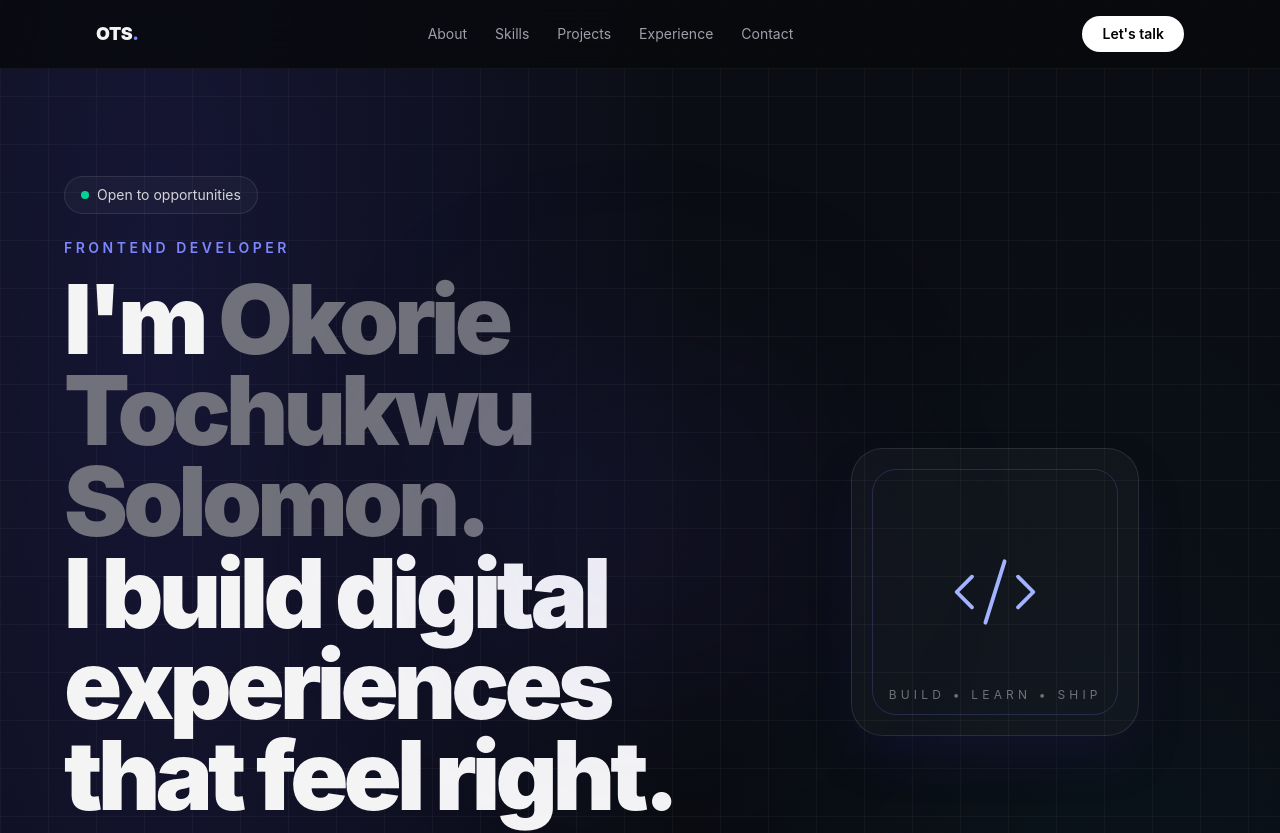
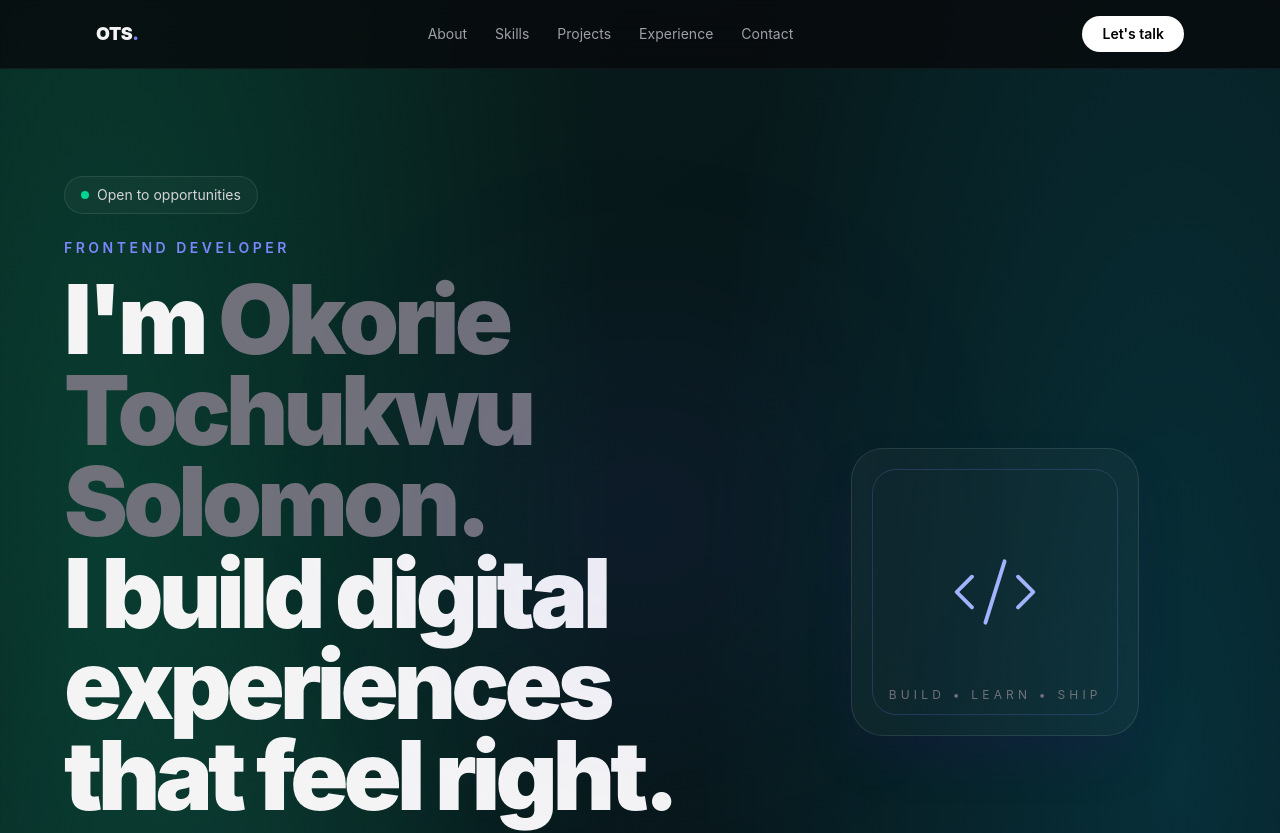
Before and after one commit to TEEKAY-alt403/portfolio.teekay, a React (Vite) app: page / in a window 1280 px wide. Shown: the top 833 px of the page. Built offline with nearby package versions, Linux system fonts and the light colour scheme.

Commit message:
Replace portfolio background with deep emerald aurora

```diff
--- a/src/index.css
+++ b/src/index.css
@@ -3,7 +3,7 @@
 :root {
   font-family: Inter, ui-sans-serif, system-ui, -apple-system, BlinkMacSystemFont, "Segoe UI", sans-serif;
   color: #f5f7fa;
-  background: #08090c;
+  background: #07111b;
   font-synthesis: none;
   text-rendering: optimizeLegibility;
 }
@@ -14,7 +14,11 @@ body { margin: 0; min-width: 320px; background: #08090c; }
 .site-background {
   position: relative;
   isolation: isolate;
-  background: radial-gradient(ellipse at 12% 8%, rgba(79, 70, 229, .16), transparent 34rem), radial-gradient(ellipse at 88% 32%, rgba(14, 165, 233, .07), transparent 30rem), linear-gradient(180deg, #0b0d14 0%, #08090c 42%, #0b0c12 100%);
+  background:
+    radial-gradient(ellipse at 8% 12%, rgba(16, 185, 129, .22), transparent 32rem),
+    radial-gradient(ellipse at 92% 18%, rgba(6, 182, 212, .17), transparent 30rem),
+    radial-gradient(ellipse at 52% 78%, rgba(20, 83, 45, .20), transparent 38rem),
+    linear-gradient(145deg, #071b19 0%, #07111b 48%, #090d18 100%);
 }
 
 .site-background::before {
@@ -23,11 +27,12 @@ body { margin: 0; min-width: 320px; background: #08090c; }
   inset: 0;
   z-index: -1;
   pointer-events: none;
-  opacity: .22;
-  background-image: radial-gradient(rgba(255,255,255,.16) .7px, transparent .7px);
-  background-size: 24px 24px;
-  mask-image: linear-gradient(to bottom, black, transparent 72%);
+  background:
+    radial-gradient(ellipse at 18% 30%, rgba(52, 211, 153, .10), transparent 20rem),
+    radial-gradient(ellipse at 82% 55%, rgba(34, 211, 238, .08), transparent 24rem);
+  opacity: .9;
 }
+
 * { box-sizing: border-box; }
 ::selection { background: rgba(99, 102, 241, .35); color: white; }
 
@@ -39,6 +44,5 @@ body { margin: 0; min-width: 320px; background: #08090c; }
 .animate-float { animation: float 5s ease-in-out infinite; }
 
 .grid-bg {
-  background-image: linear-gradient(rgba(255,255,255,.035) 1px, transparent 1px), linear-gradient(90deg, rgba(255,255,255,.035) 1px, transparent 1px);
-  background-size: 48px 48px;
+  background-image: none;
 }
```
